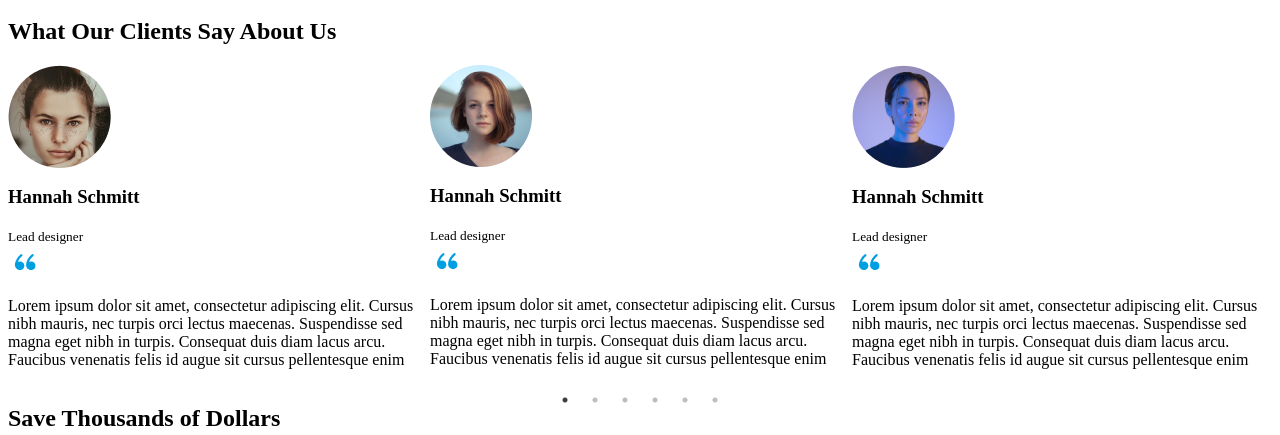
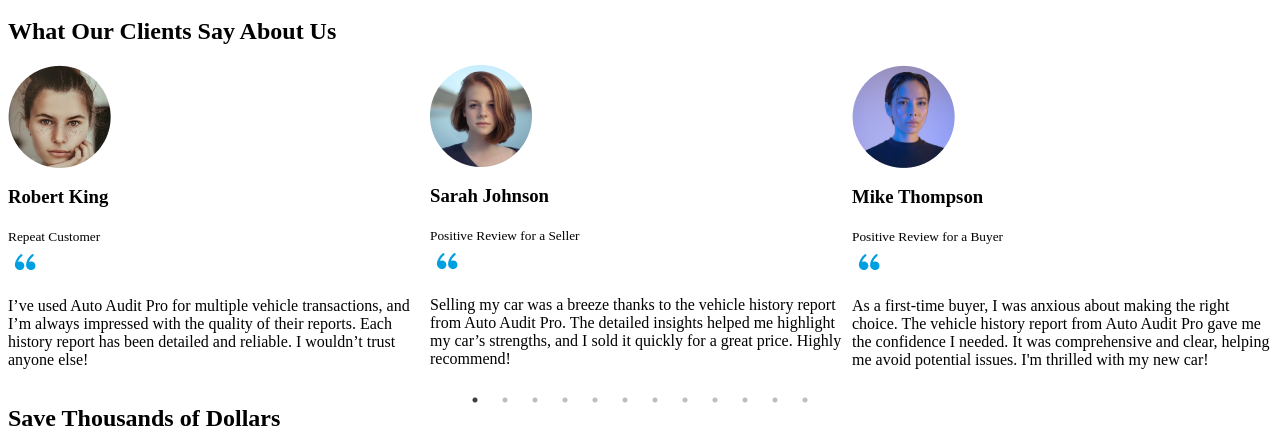
Before and after one commit to Bilal996999/auto-audit, a Next.js app: page /HomePage in a window 1280 px wide. Shown: the part 3005-3440 px from the top of the page. Built offline with nearby package versions, Linux system fonts and the light colour scheme.

Commit message:
Live -v5

```diff
--- a/components/Testimonials.jsx
+++ b/components/Testimonials.jsx
@@ -32,49 +32,97 @@
                     <div>
                         <TestimonialBox
                             image={testimonial1}
-                            name="Hannah Schmitt"
-                            designation="Lead designer"
-                            content={testimonialContent}
+                            name="Sarah Johnson"
+                            designation="Positive Review for a Seller"
+                            content={'Selling my car was a breeze thanks to the vehicle history report from Auto Audit Pro. The detailed insights helped me highlight my car’s strengths, and I sold it quickly for a great price. Highly recommend!'}
                         />
                     </div>
                     <div>
                         <TestimonialBox
                             image={testimonial2}
-                            name="Hannah Schmitt"
-                            designation="Lead designer"
-                            content={testimonialContent}
+                            name="Mike Thompson"
+                            designation="Positive Review for a Buyer"
+                            content={"As a first-time buyer, I was anxious about making the right choice. The vehicle history report from Auto Audit Pro gave me the confidence I needed. It was comprehensive and clear, helping me avoid potential issues. I'm thrilled with my new car!"}
                         />
                     </div>
                     <div>
                         <TestimonialBox
                             image={testimonial3}
-                            name="Hannah Schmitt"
-                            designation="Lead designer"
-                            content={testimonialContent}
+                            name="Emily Davis"
+                            designation="Excellent Customer Service"
+                            content={'I was really impressed by the customer service at Auto Audit Pro. They answered all my questions and made the report process seamless. The history report was thorough and easy to understand. I felt supported throughout!'}
                         />
                     </div>
                     <div>
                         <TestimonialBox
                             image={testimonial1}
-                            name="Hannah Schmitt"
-                            designation="Lead designer"
-                            content={testimonialContent}
+                            name="David Martinez"
+                            designation="Detailed and Reliable"
+                            content={"The vehicle history report from Auto Audit Pro was incredibly thorough and reliable. The detailed insights helped me make an informed decision. This service is a must for anyone buying or selling a car!"}
                         />
                     </div>
                     <div>
                         <TestimonialBox
                             image={testimonial2}
-                            name="Hannah Schmitt"
-                            designation="Lead designer"
-                            content={testimonialContent}
+                            name="Jessica Lee"
+                            designation="Quick Turnaround"
+                            content={'I needed a vehicle history report on short notice, and Auto Audit Pro delivered! They provided the report in minutes without compromising quality. It helped me finalize my purchase with an ease!'}
                         />
                     </div>
                     <div>
                         <TestimonialBox
                             image={testimonial3}
-                            name="Hannah Schmitt"
-                            designation="Lead designer"
-                            content={testimonialContent}
+                            name="John Wilson"
+                            designation="Great Value for Money"
+                            content={'I was amazed at the value I received from Auto Audit Pro. The history report was detailed and comprehensive, far exceeding my expectations for the price. It’s worth every penny!'}
+                        />
+                    </div>
+                    <div>
+                        <TestimonialBox
+                            image={testimonial3}
+                            name="Karen White"
+                            designation="Peace of Mind for Sellers"
+                            content={'I felt much more at ease selling my car after getting the history report from Auto Audit Pro. It provided transparency that potential buyers appreciated. Highly recommended!'}
+                        />
+                    </div>
+                    <div>
+                        <TestimonialBox
+                            image={testimonial3}
+                            name="Brian Clark"
+                            designation="Comprehensive Inspection"
+                            content={'The vehicle history report provided by Auto Audit Pro was incredibly comprehensive. They covered every detail, helping me understand the true condition of the vehicle. I couldn’t be happier with the service!'}
+                        />
+                    </div>
+                    <div>
+                        <TestimonialBox
+                            image={testimonial3}
+                            name="Laura Robinson"
+                            designation="User-Friendly Report"
+                            content={'The vehicle history report I received from Auto Audit Pro was easy to read and understand. They did a fantastic job breaking down the information, making it accessible even for someone who isn’t a car expert!'}
+                        />
+                    </div>
+                    <div>
+                        <TestimonialBox
+                            image={testimonial3}
+                            name="Chris Hall"
+                            designation="Avoided a Bad Purchase"
+                            content={'Thanks to Auto Audit Pro, I avoided buying a car that had hidden issues. The history report was thorough and helped me make a smart choice. I’ll definitely use their services again!'}
+                        />
+                    </div>
+                    <div>
+                        <TestimonialBox
+                            image={testimonial3}
+                            name="Megan Young"
+                            designation="Expert Insights"
+                            content={'The insights in the vehicle history report were invaluable. Auto Audit Pro has a reliable source that really knows their stuff. I felt confident in my buying decision because of their expertise!'}
+                        />
+                    </div>
+                    <div>
+                        <TestimonialBox
+                            image={testimonial3}
+                            name="Robert King"
+                            designation="Repeat Customer"
+                            content={'I’ve used Auto Audit Pro for multiple vehicle transactions, and I’m always impressed with the quality of their reports. Each history report has been detailed and reliable. I wouldn’t trust anyone else!'}
                         />
                     </div>
                 </Slider>
--- a/pages/PaypalConfiguration.jsx
+++ b/pages/PaypalConfiguration.jsx
@@ -109,7 +109,7 @@
 
     setTimeout(() => {
       setPaidFor(false)
-      router.push('/')
+      router.push('/thankyou')
     }, 1000);
 
     formEmail(orderID)
--- a/pages/TermsAndConditionPage.jsx
+++ b/pages/TermsAndConditionPage.jsx
@@ -10,6 +10,12 @@
         <div className='container mx-auto relative z-10 px-2 sm:px-6 lg:px-8'>
           <div className='flex justify-between items-start gap-16 relative'>
             <div className='w-[70%]'>
+              <h1 className='text-[44px] font-bold leading-[1em] mt-10 mb-7'>
+                DISCLAIMER
+              </h1>
+              <p className='text-[20px] text-[#666]'>
+                By proceeding with the payment, you acknowledge that you are paying solely for the vehicle history report, and you agree that charges are non-refundable unless the report is not delivered within 24 hours of purchase. In such a case, you are entitled to request a refund. Otherwise, no chargeback or refund claims will be entertained.
+              </p> <br/>
               <h1 className='text-[44px] font-bold leading-[1em] mt-10 mb-7'>
                 Terms and Conditions
               </h1>
```
Also changed, not shown: app/thankyou/page.js (added, +32 -0 lines), pages/FormDataPage.jsx (+20 -4 lines).
